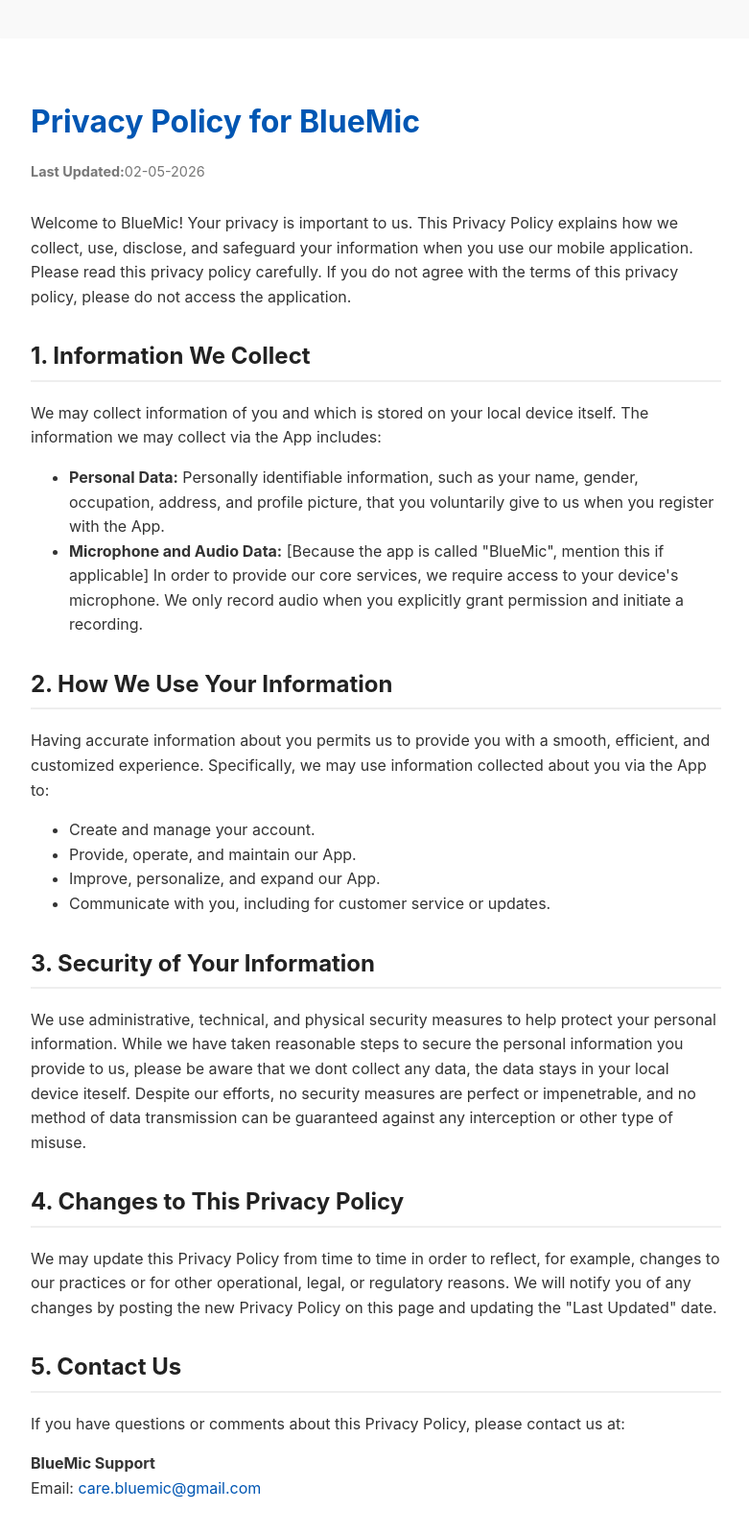
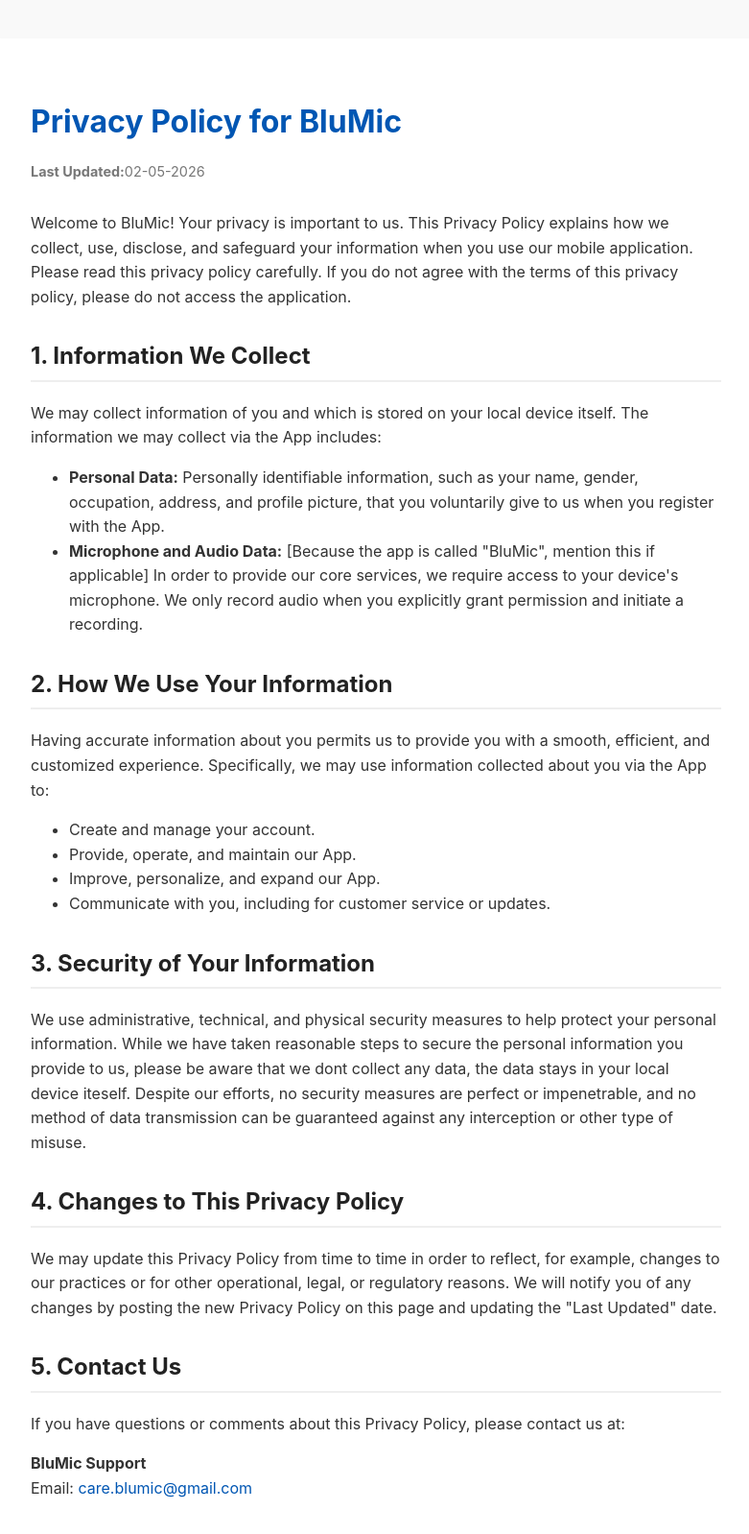
Before and after one commit to vamshiswe/BlueMic, a plain HTML site: page index.html in a window 1280 px wide. Shown: the whole page at 96% size, without its empty margins (248-1029 px from the left). Drawn offline with Linux system fonts and the light colour scheme.

Commit message:
Update index1.html

```diff
--- a/index.html
+++ b/index.html
@@ -3,7 +3,7 @@
 <head>
     <meta charset="UTF-8">
     <meta name="viewport" content="width=device-width, initial-scale=1.0">
-    <title>Privacy Policy - BlueMic</title>
+    <title>Privacy Policy - BluMic</title>
     <style>
         body {
             font-family: -apple-system, BlinkMacSystemFont, "Segoe UI", Roboto, Helvetica, Arial, sans-serif;
@@ -47,16 +47,16 @@
 <body>
 
 <div class="container">
-    <h1>Privacy Policy for BlueMic</h1>
+    <h1>Privacy Policy for BluMic</h1>
     <p class="last-updated"><strong>Last Updated:</strong>02-05-2026</p>
 
-    <p>Welcome to BlueMic! Your privacy is important to us. This Privacy Policy explains how we collect, use, disclose, and safeguard your information when you use our mobile application. Please read this privacy policy carefully. If you do not agree with the terms of this privacy policy, please do not access the application.</p>
+    <p>Welcome to BluMic! Your privacy is important to us. This Privacy Policy explains how we collect, use, disclose, and safeguard your information when you use our mobile application. Please read this privacy policy carefully. If you do not agree with the terms of this privacy policy, please do not access the application.</p>
 
     <h2>1. Information We Collect</h2>
     <p>We may collect information of you and which is stored on your local device itself. The information we may collect via the App includes:</p>
     <ul>
         <li><strong>Personal Data:</strong> Personally identifiable information, such as your name, gender, occupation, address, and profile picture, that you voluntarily give to us when you register with the App.</li>
-        <li><strong>Microphone and Audio Data:</strong> [Because the app is called "BlueMic", mention this if applicable] In order to provide our core services, we require access to your device's microphone. We only record audio when you explicitly grant permission and initiate a recording.</li>
+        <li><strong>Microphone and Audio Data:</strong> [Because the app is called "BluMic", mention this if applicable] In order to provide our core services, we require access to your device's microphone. We only record audio when you explicitly grant permission and initiate a recording.</li>
           </ul>
 
     <h2>2. How We Use Your Information</h2>
@@ -77,8 +77,8 @@
     <h2>5. Contact Us</h2>
     <p>If you have questions or comments about this Privacy Policy, please contact us at:</p>
     <p>
-        <strong>BlueMic Support</strong><br>
-        Email: <a href="mailto:care.blumic@gmail.com">care.bluemic@gmail.com</a><br>
+        <strong>BluMic Support</strong><br>
+        Email: <a href="mailto:care.blumic@gmail.com">care.blumic@gmail.com</a><br>
     </p>
 
 </div>
```
